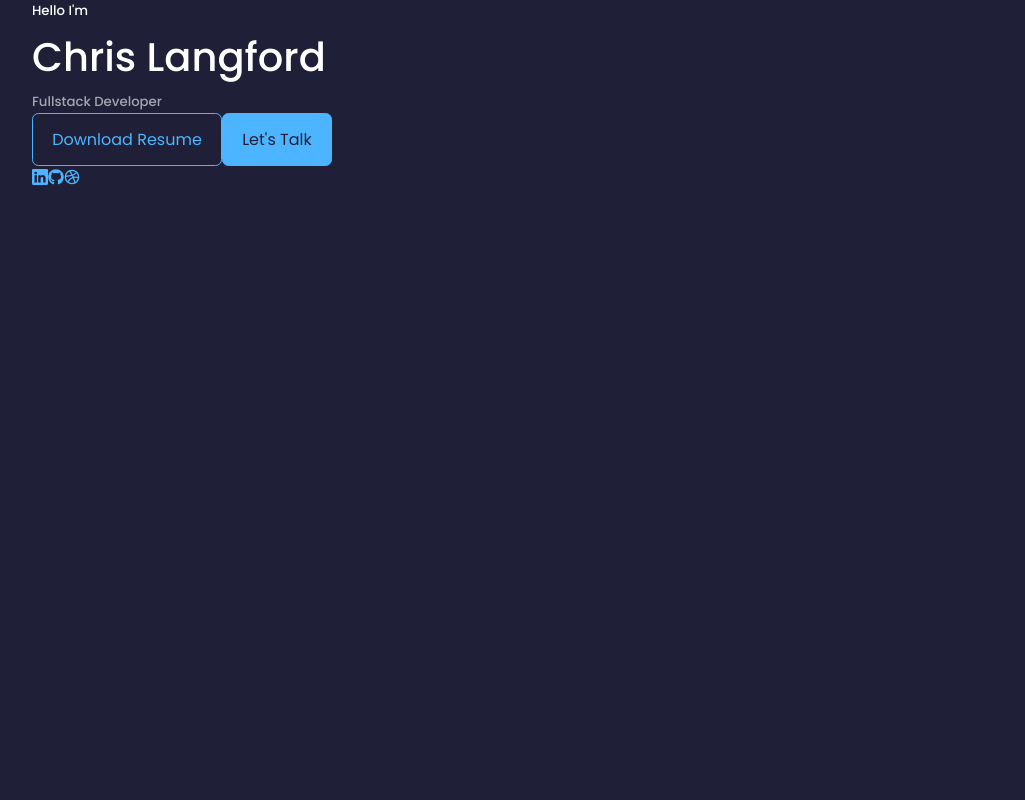
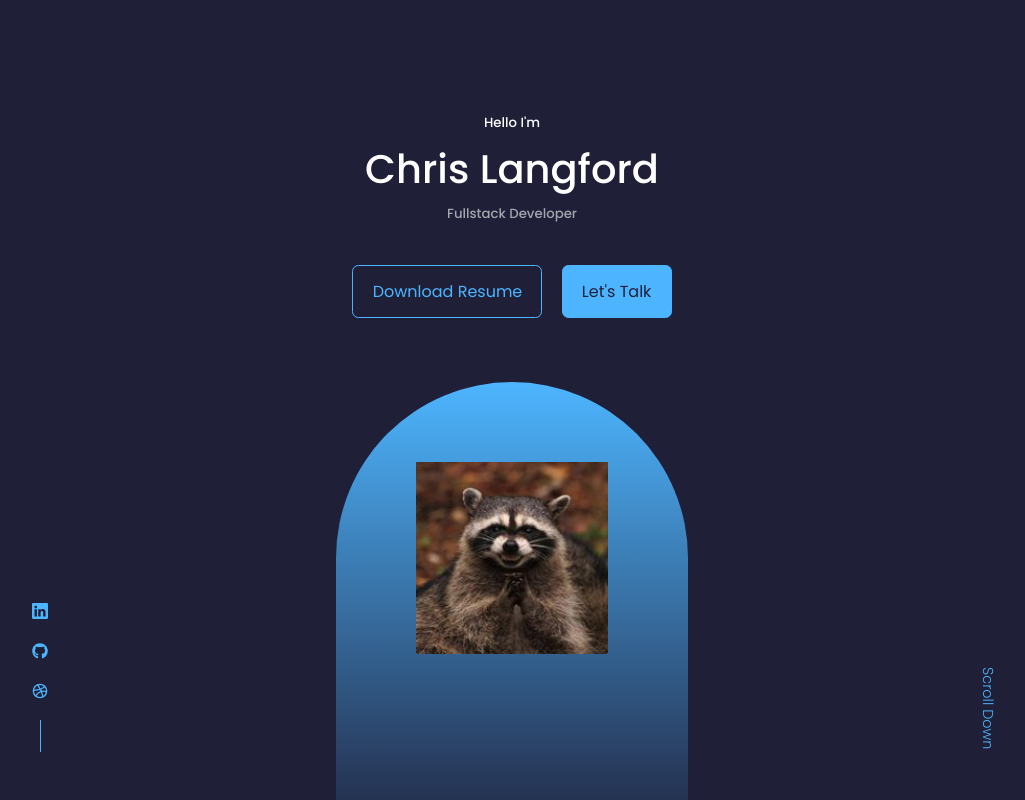
Before and after one commit to strayfrozen/Personal-React-Portfolio, a React (Create React App) app: page / in a window 1280 px wide. Shown: the top 800 px of the page, without its empty margins (128-1153 px from the left). Built offline with nearby package versions, Linux system fonts and the light colour scheme.

Commit message:
set up header component as well as header css

```diff
--- a/src/components/header/Header.jsx
+++ b/src/components/header/Header.jsx
@@ -1,7 +1,7 @@
 import React from 'react'
 import './header.css'
 import CTA from './CTA'
-import ME from '../../assets/coon.png'
+import ME from '../../assets/coon.jpg'
 import HeaderSocial from './HeaderSocials'
 
 const Header = () => {
@@ -10,11 +10,11 @@
       <div className="container header__container">
         <h5>Hello I'm</h5>
         <h1>Chris Langford</h1>
-        <h5 className='text-light'>Fullstack Developer</h5>
+        <h5 className="text-light">Fullstack Developer</h5>
         <CTA />
         <HeaderSocial />
 
-        <div className="me">
+      <div className="me">
         <img src={ME} alt="me" />
       </div>
 
--- a/src/components/header/header.css
+++ b/src/components/header/header.css
@@ -0,0 +1,81 @@
+header {
+    height: 100vh;
+    padding-top: 7rem;
+    overflow: hidden;
+}
+
+.header__container {
+    text-align: center;
+    height: 100%;
+    position: relative;
+}
+
+/* ============ CTA ===========*/
+.cta{
+    margin-top:2.5rem;
+    display: flex;
+    gap: 1.2rem;
+    justify-content: center;
+}
+
+
+/* ============ Socials ===========*/
+.header__socials {
+    display: flex;
+    flex-direction: column;
+    align-items: center;
+    gap: 0.8rem;
+    position: absolute;
+    left: 0;
+    bottom: 3rem;
+}
+
+.header__socials::after {
+    content: '';
+    width: 1px;
+    height: 2rem;
+    background: var(--color-primary);
+}
+
+/* ============ ME ===========*/
+.me {
+    background: linear-gradient(var(--color-primary), transparent);
+    width: 22rem;
+    height: 30rem;
+    position: absolute;
+    left: calc(50% - 11rem);
+    margin-top: 4rem;
+    border-radius: 12rem 12rem 0 0;
+    overflow: hidden;
+    padding: 5rem ;
+}
+
+/* ============ Scroll down ===========*/
+.scroll__down {
+    position: absolute;
+    right: -2.3rem;
+    bottom: 5rem;
+    transform: rotate(90deg);
+    font-weight: 300;
+    font-size: 0.9rem;
+}
+
+/* ======= Media Queries (Medium Devices) ===============*/
+@media screen and (max-width: 1024px) {
+    header{
+        height: 68vh;
+    }
+
+    }
+
+    /* ======= Media Queries (Small Devices) ===============*/
+@media screen and (max-width: 600px) {
+    header {
+        height: 100vh;
+    }
+
+    .header__socials,
+    .scroll__down {
+        display: none;
+    }
+}
```
